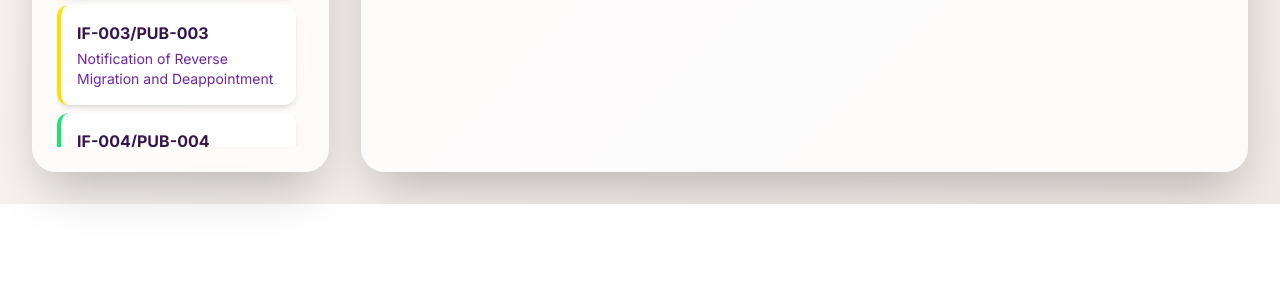
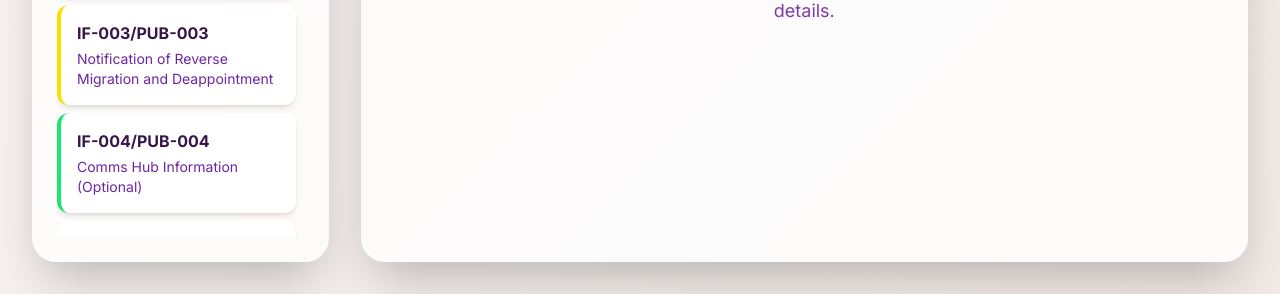
Before and after one commit to Nickymosh1/Interface-test-3, a plain HTML site: page index.html in a window 1280 px wide. Shown: the part 644-938 px from the top of the page. Before the commit the page ends 848 px from the top, so only its background shows below. Drawn offline with nearby package versions, Linux system fonts and the light colour scheme.

Commit message:
Update index.html

```diff
--- a/index.html
+++ b/index.html
@@ -51,9 +51,8 @@
             </p>
         </header>
 
-        <div class="flex flex-col lg:flex-row gap-6 md:gap-8 lg:h-[calc(100vh-12rem)]">
-             <!-- Sidebar with flex layout -->
-            <aside class="lg:w-1/3 xl:w-1/4 glass p-5 md:p-6 rounded-3xl shadow-2xl flex flex-col">
+        <div class="flex flex-col lg:flex-row gap-6 md:gap-8">
+             <aside class="lg:w-1/3 xl:w-1/4 glass p-5 md:p-6 rounded-3xl shadow-2xl flex flex-col lg:sticky lg:top-8 lg:self-start">
                 <h2 id="filter-heading" class="text-xl font-bold mb-5 text-[var(--eon-red)] flex-shrink-0">Find an Interface</h2>
                 <div class="mb-5 flex-shrink-0">
                     <input type="search" id="searchInput" placeholder="Search ID, name, or data items..." class="search-input w-full px-4 py-3 border-0 rounded-xl focus:ring-2 focus:ring-[var(--eon-red)] transition placeholder:text-[var(--purple)] placeholder:opacity-60 text-sm md:text-base">
@@ -64,11 +63,10 @@
                     <button class="filter-btn border-0 text-[var(--dark-purple)] px-3 py-1.5 rounded-lg text-xs font-medium shadow-md" data-filter="supplier_receive" aria-pressed="false" style="background: linear-gradient(135deg, #FFDE0030, #FFDE0020);">Supplier Receive</button>
                     <button class="filter-btn border-0 text-[var(--purple)] px-3 py-1.5 rounded-lg text-xs font-medium shadow-md" data-filter="none" aria-pressed="false" style="background: linear-gradient(135deg, #e5e7eb, #f3f4f6);">Not Involved</button>
                 </div>
-                <!-- Interface list now grows to fill remaining space -->
-                <div id="interfaceList" class="overflow-y-auto flex-1 pr-2" role="region" aria-live="polite" aria-atomic="true"></div>
+                <div id="interfaceList" class="overflow-y-auto flex-1 pr-2 lg:max-h-[calc(100vh-22rem)]" role="region" aria-live="polite" aria-atomic="true"></div>
             </aside>
 
-            <main id="detailsPanel" class="lg:w-2/3 xl:w-3/4 bg-white/80 p-5 md:p-8 rounded-3xl shadow-2xl overflow-y-auto" role="main" aria-live="polite">
+            <main id="detailsPanel" class="lg:w-2/3 xl:w-3/4 bg-white/80 p-5 md:p-8 rounded-3xl shadow-2xl" role="main" aria-live="polite">
                 <div id="welcomeMessage" class="flex flex-col items-center justify-center h-full text-center py-16">
                     <div class="hero-text mb-6"><svg xmlns="http://www.w3.org/2000/svg" class="w-20 h-20 md:w-24 md:h-24" fill="none" viewBox="0 0 24 24" stroke="currentColor" stroke-width="1" aria-hidden="true"><path stroke-linecap="round" stroke-linejoin="round" d="M12 18h.01M7 21h10a2 2 0 002-2V5a2 2 0 00-2-2H7a2 2 0 00-2 2v14a2 2 0 002 2zM9 9h6v6H9V9z" /></svg></div>
                     <h2 class="text-2xl md:text-3xl font-bold mb-3 hero-text">Select an Interface</h2>
@@ -112,15 +110,20 @@
 
         async function fetchData() {
             try {
+                // In a real scenario, you would fetch this. For this example, it's embedded.
+                const data = {
+                    // Paste your corrected JSON data here
+                };
+                // Assuming you have a separate, corrected interfaceData.json file to fetch:
                 const response = await fetch('interfaceData.json');
                 if (!response.ok) throw new Error(`HTTP error! Status: ${response.status}`);
-                const data = await response.json();
+                const fetchedData = await response.json();
                 Object.assign(state, {
-                    interfaces: data.interfaces || [],
-                    dataItemsCatalogue: data.dataItemsCatalogue || {},
-                    dataBlocksCatalogue: data.dataBlocksCatalogue || {},
-                    rejectionCodesCatalogue: data.rejectionCodesCatalogue || {},
-                    filteredInterfaces: data.interfaces || [],
+                    interfaces: fetchedData.interfaces || [],
+                    dataItemsCatalogue: fetchedData.dataItemsCatalogue || {},
+                    dataBlocksCatalogue: fetchedData.dataBlocksCatalogue || {},
+                    rejectionCodesCatalogue: fetchedData.rejectionCodesCatalogue || {},
+                    filteredInterfaces: fetchedData.interfaces || [],
                 });
                 return true;
             } catch (error) {
@@ -279,7 +282,7 @@
                 }).join('');
                 return blockHtml + `<tbody class="divide-y divide-gray-200/50">${rowsHtml}</tbody>`;
              }).join('');
-             return `<div class="bg-white/50 rounded-2xl p-4 sm:p-6 shadow-lg border border-gray-100 mt-6 md:mt-8"><h3 class="text-xl font-bold text-[var(--eon-red)] mb-4 flex items-center"><svg xmlns="http://www.w3.org/2000/svg" class="w-6 h-6 mr-2" fill="none" viewBox="0 0 24 24" stroke="currentColor" stroke-width="2"><path stroke-linecap="round" stroke-linejoin="round" d="M4 6h16M4 12h16M4 18h7" /></svg>Data Items</h3><div class="max-h-[50vh] overflow-y-auto pr-2"><div class="overflow-x-auto"><table class="w-full text-sm text-left">${tableContent}</table></div></div></div>`;
+             return `<div class="bg-white/50 rounded-2xl p-4 sm:p-6 shadow-lg border border-gray-100 mt-6 md:mt-8"><h3 class="text-xl font-bold text-[var(--eon-red)] mb-4 flex items-center"><svg xmlns="http://www.w3.org/2000/svg" class="w-6 h-6 mr-2" fill="none" viewBox="0 0 24 24" stroke="currentColor" stroke-width="2"><path stroke-linecap="round" stroke-linejoin="round" d="M4 6h16M4 12h16M4 18h7" /></svg>Data Items</h3><div class="pr-2"><div class="overflow-x-auto"><table class="w-full text-sm text-left">${tableContent}</table></div></div></div>`;
         }
 
         function generateRejectionCodesHtml(interfaceItem) {
```
